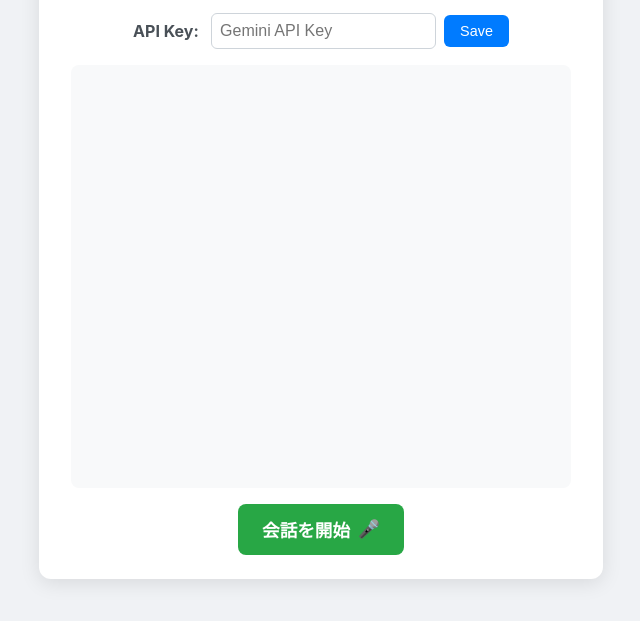
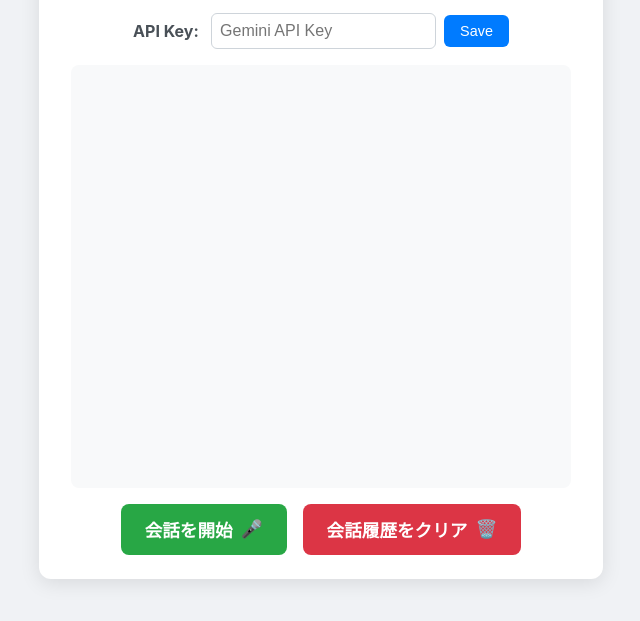
Before and after one commit to stcrowJapan/ai-eikaiwa-app, a plain HTML site: page index.html in a window 1280 px wide. Shown: the part 165-786 px from the top of the page, without its empty margins (319-959 px from the left). Drawn offline with Linux system fonts and the light colour scheme.

Commit message:
Update index.html

```diff
--- a/index.html
+++ b/index.html
@@ -36,6 +36,7 @@
         </div>
         <div class="controls">
             <button id="speak-btn">会話を開始 <span class="icon">🎤</span></button>
+            <button id="clear-history">会話履歴をクリア <span class="icon">🗑️</span></button>
         </div>
     </div>
 
```
